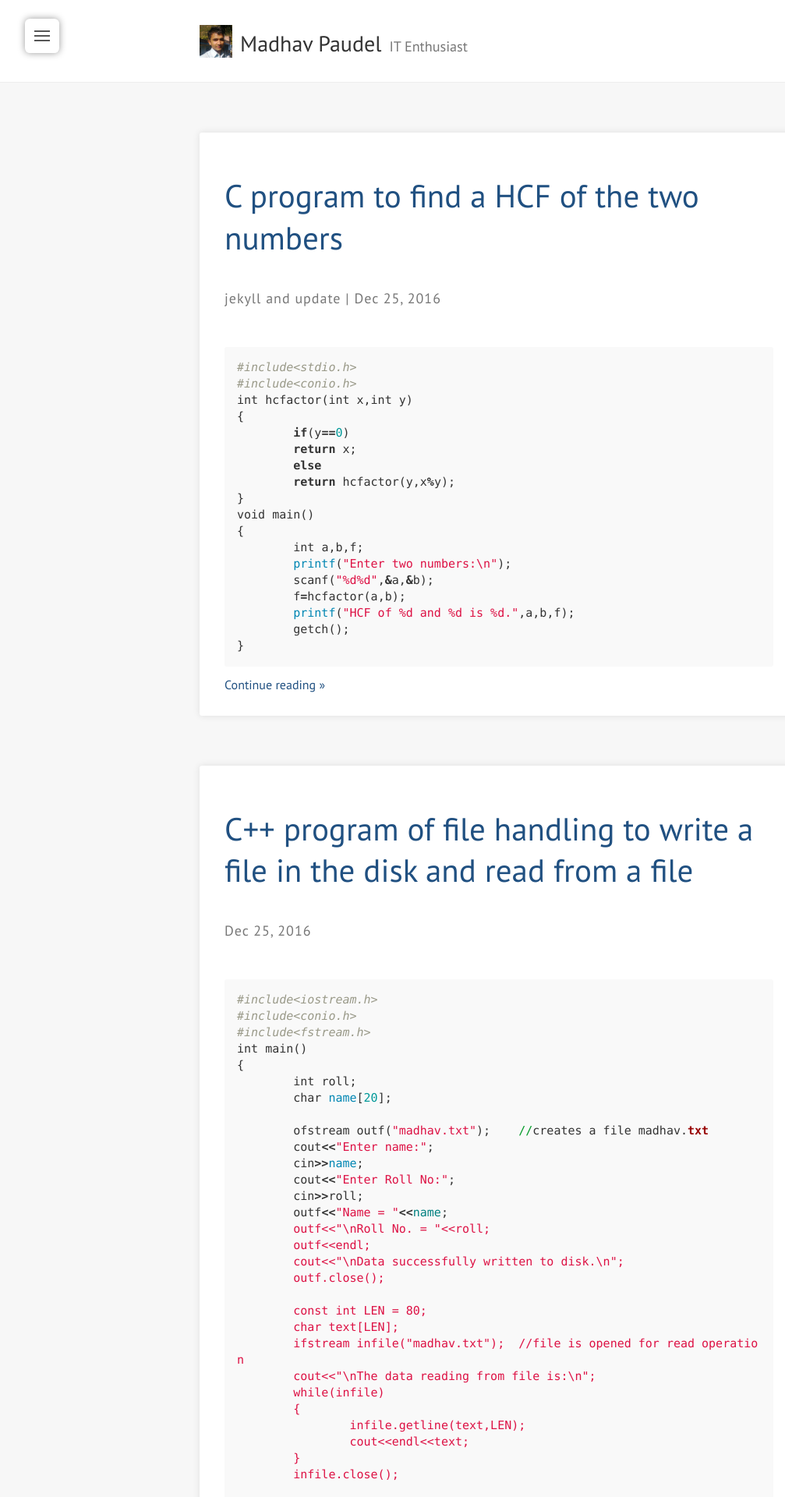
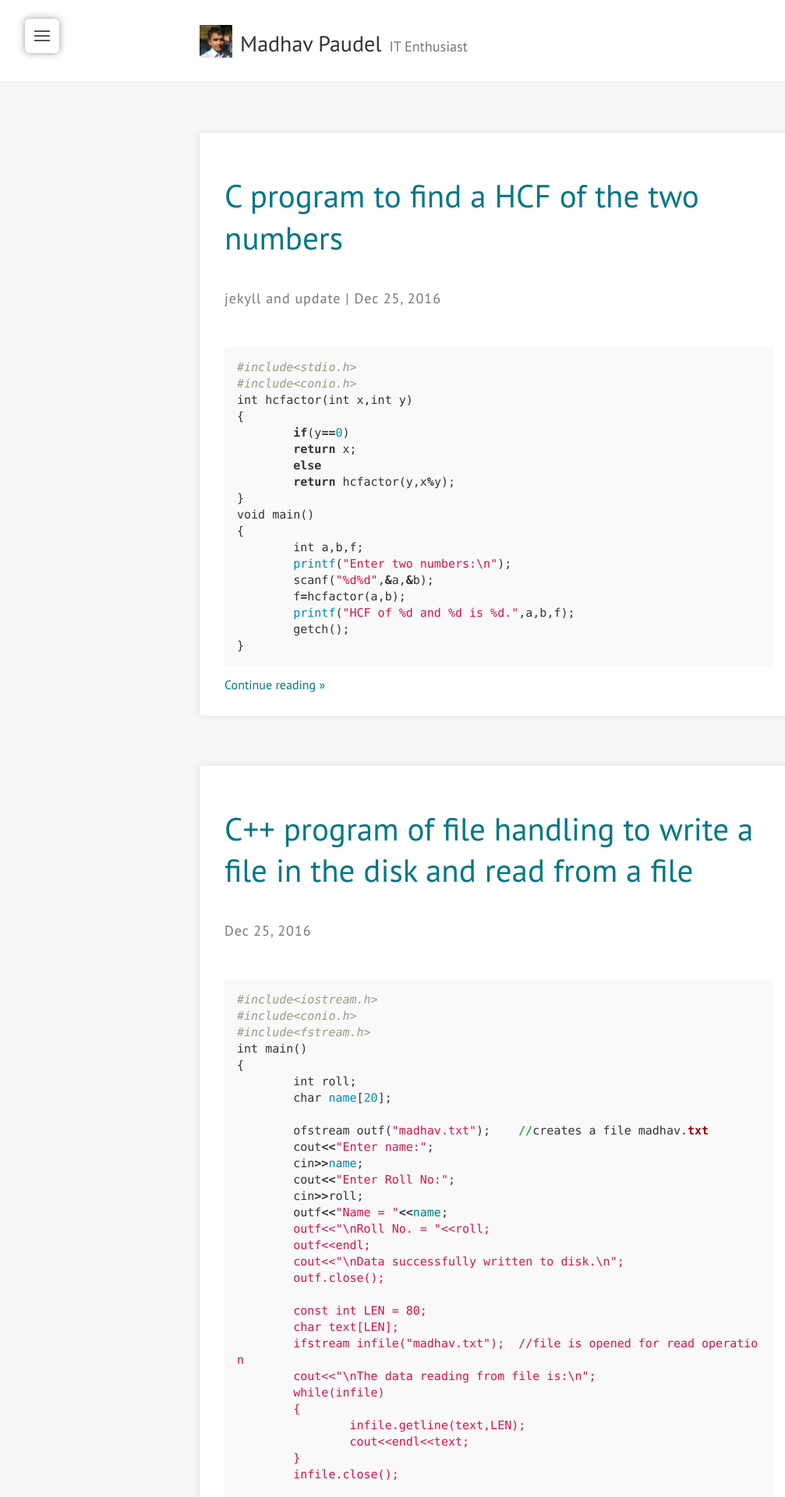
Before and after one commit to poudelmadhav/personal-blog, a Jekyll site: the page built from index.html, in a window 1280 px wide. Shown: the top 1920 px of the page at 78% size, without its empty margins (0-1007 px from the left). Built offline with Jekyll 4.4.1, drawn with Linux system fonts in a browser that asks for light colours; nearby versions of some CDN libraries; the list of posts is cut into pages by our own code.

Commit message:
Update _config.yml
highlight color removed

```diff
--- a/_config.yml
+++ b/_config.yml
@@ -18,7 +18,6 @@ logourl: "/assets/images/logo.png"
 author: Madhav Paudel
 author_thumbnail: "/assets/images/avatar.jpg"
 theme:
-  highlight_color: "#205081"
   social:
     github: poudelmadhav
     twitter: poudelmadhav143
```
